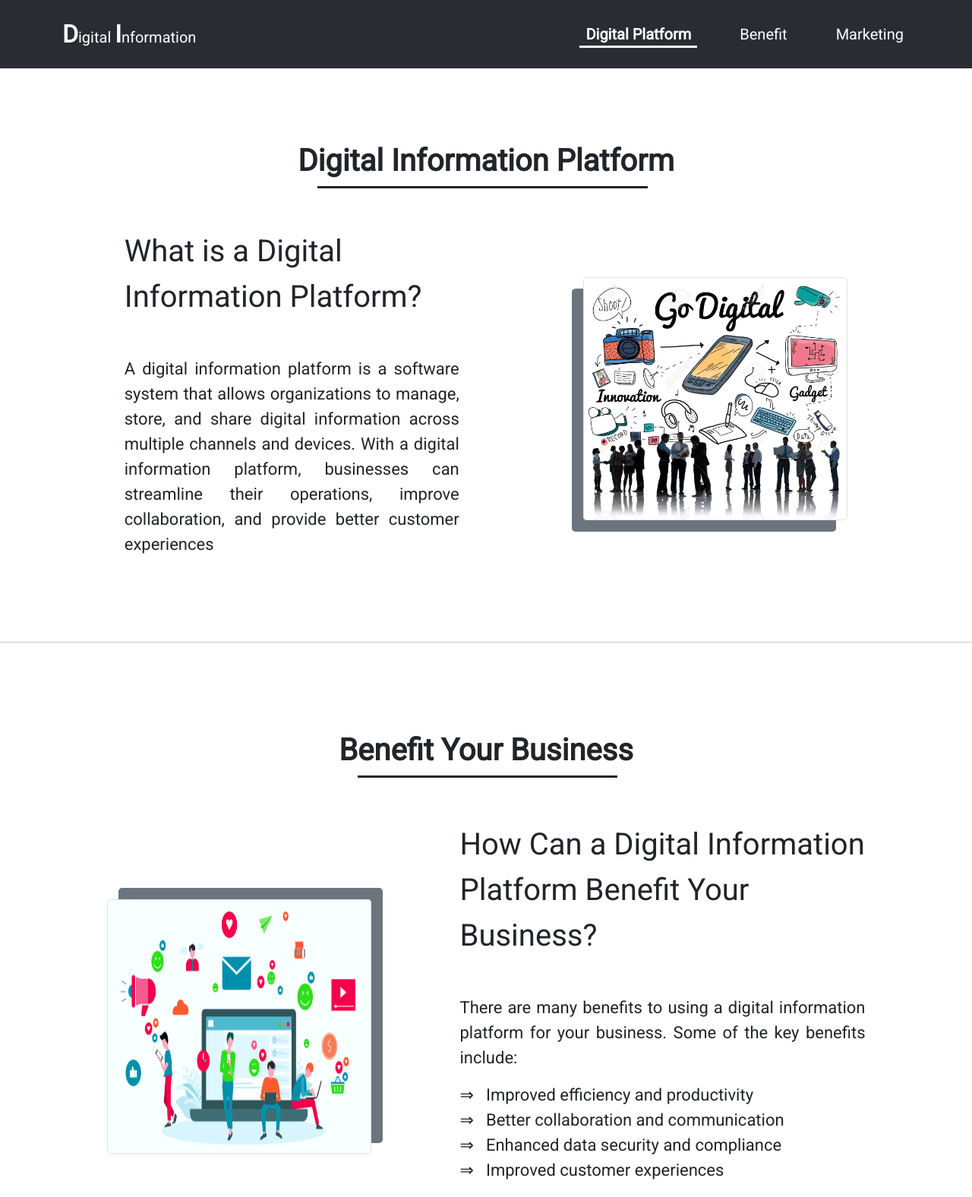
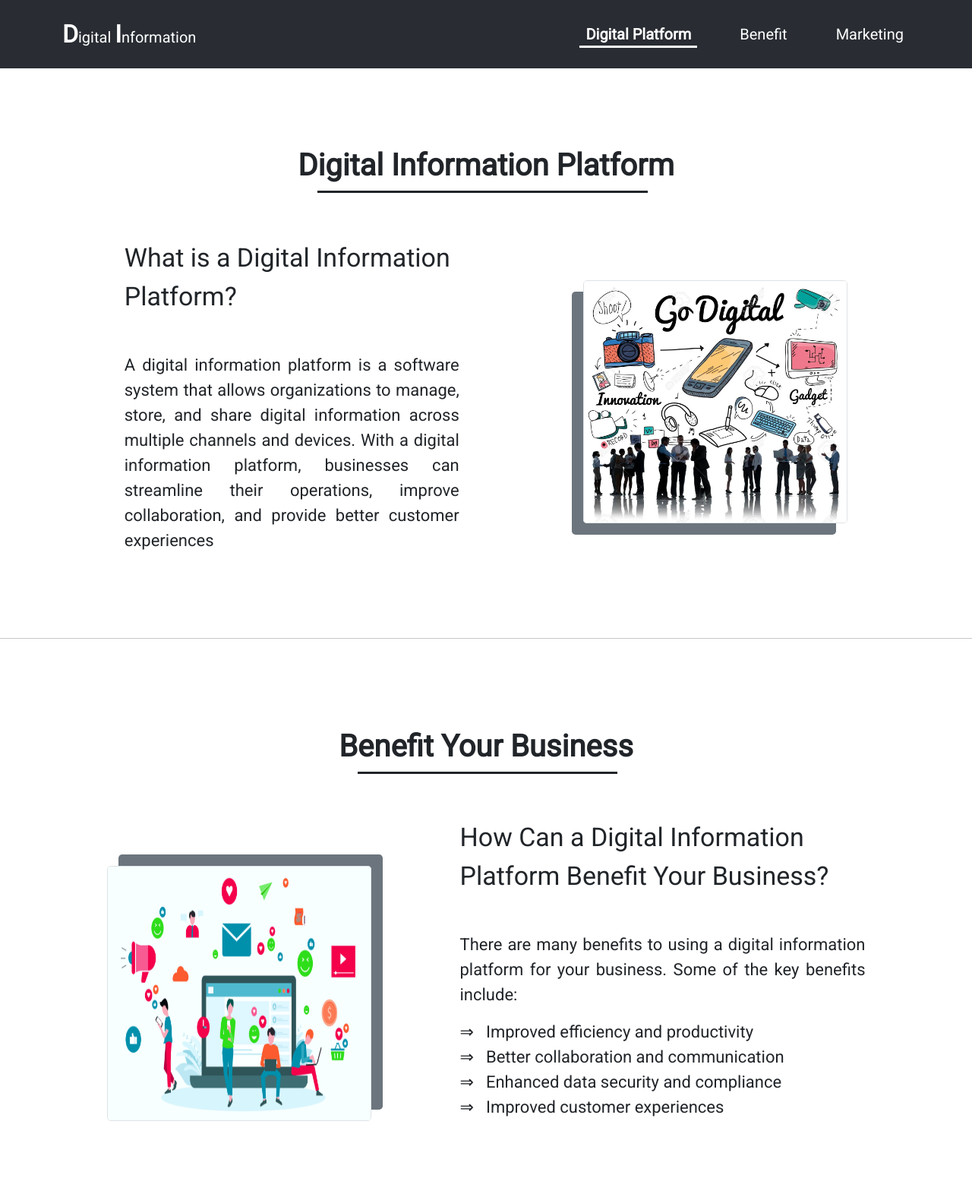
Before and after one commit to PathanJunaid/Digital-Information-website, a plain HTML site: page index.html in a window 1280 px wide. Shown: the top 1576 px of the page at 76% size. Drawn offline with nearby package versions, Linux system fonts and the light colour scheme.

Commit message:
Sub Heading font changed

```diff
--- a/file.css
+++ b/file.css
@@ -69,7 +69,7 @@
     bottom: 8%;
 }
 #line-height{
-    line-height: 3.2rem;
+    line-height: 4rem;
 }
 .top_link{
     width: 60px;
@@ -85,6 +85,9 @@
 .fs-24px{
     font-size: 40px;
 }
+.fs-20px{
+    font-size: 34px;
+}
 @media screen and (max-width: 400px) {
     .fs-16px{
         font-size: 16px !important;
@@ -92,4 +95,7 @@
     .fs-24px{
         font-size: 24px !important;
     }
+    .fs-20px{
+        font-size: 20px;
+    }
 }
--- a/index.html
+++ b/index.html
@@ -59,7 +59,7 @@
     <!-- Content  Digital Information Platform-->
     <div class="row  mx-auto justify-content-center justify-content-lg-around align-items-center">
       <div class="col-10 col-lg-5">
-        <div class=" fs-24px">What is a Digital Information Platform?</div>
+        <div class=" fs-20px">What is a Digital Information Platform?</div>
         <p class="fw-400  mt-5 lh-base text-justify fs-16px">
           A digital information platform is a software system that allows organizations to manage, store, and share
           digital information across multiple channels and devices. With a digital information platform, businesses can
@@ -82,7 +82,7 @@
     <!-- Content Of Benefit you Business  -->
     <div class="row  mx-auto justify-content-center justify-content-lg-around align-items-center">
       <div class="col-10 col-lg-6 order-lg-2"  id="animate">
-        <div class=" fs-24px">How Can a Digital Information Platform Benefit Your Business?</div>
+        <div class=" fs-20px">How Can a Digital Information Platform Benefit Your Business?</div>
         <p class="fw-400  mt-5 lh-base text-justify fs-16px">
           There are many benefits to using a digital information platform for your business. Some of the key benefits
           include:
@@ -113,7 +113,7 @@
     <!-- Content Marketing  -->
     <div class="row  mx-auto justify-content-center justify-content-lg-around align-items-center">
       <div class="col-10 col-lg-5">
-        <div class="fs-24px">Choose DIFM LLC for Your Digital Marketing Needs</div>
+        <div class="fs-20px">Choose DIFM LLC for Your Digital Marketing Needs</div>
         <p class="fw-400  mt-5 lh-base text-justify fs-16px">
           At DIFM LLC, we specialize in helping businesses create successful digital presences through our comprehensive
           digital marketing services. From website development and SEO to social media marketing and paid advertising,
```
